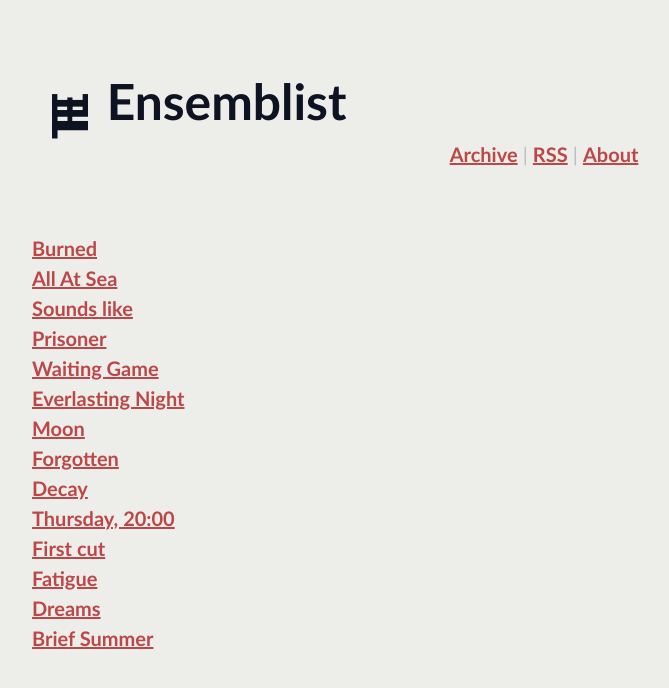
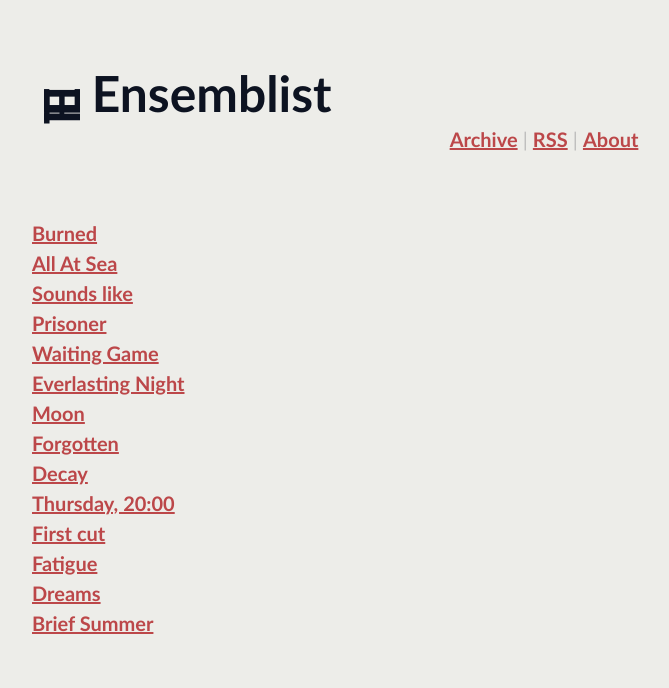
Before and after one commit to ensemblist/website, a Jekyll site: the page built from index.md, in a window 1280 px wide. Shown: the top 688 px of the page, without its empty margins (96-765 px from the left). Built offline with Jekyll 4.4.1, drawn with Linux system fonts in a browser that asks for light colours; some web fonts are replaced.

Commit message:
Update style.css

```diff
--- a/assets/style.css
+++ b/assets/style.css
@@ -30,15 +30,6 @@ body {
     margin: 4rem;
 }
 
-h1 {
-    color: #0d1321;
-    font-size: var(--step-5);
-    margin-bottom: 0;
-    text-wrap: balance;
-    display: flex;
-    align-items: flex-end;
-}
-
 h2 {
     font-size: var(--step-3);
 }
@@ -56,15 +47,28 @@ h1,
     text-align: center;
 }
 
+h1 {
+    color: #0d1321;
+    font-size: var(--step-5);
+    line-height: 1.2;
+    --h1-lh: calc(var(--step-5) * 1.2);
+    margin-bottom: 0;
+    text-wrap: balance;
+    display: flex;
+    align-items: flex-end;
+}
+
 span.the {
-  display: inline-block;
-  writing-mode: vertical-rl;
-  transform: rotate(180deg);
-  width: 1lh;
-  letter-spacing: calc((1lh - 3em) / 3);
-  align-self: flex-end;
-  margin-bottom: 0;
+    display: inline-block;
+    writing-mode: vertical-rl;
+    transform: rotate(180deg);
+    width: var(--h1-lh);
+    letter-spacing: calc((var(--h1-lh) - 3em) / 3);
+    align-self: flex-end;
+    line-height: 1
+    margin-bottom: 0;
 }
+
 
 
 
```
